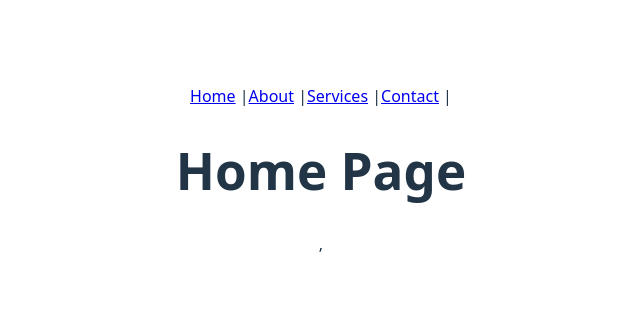
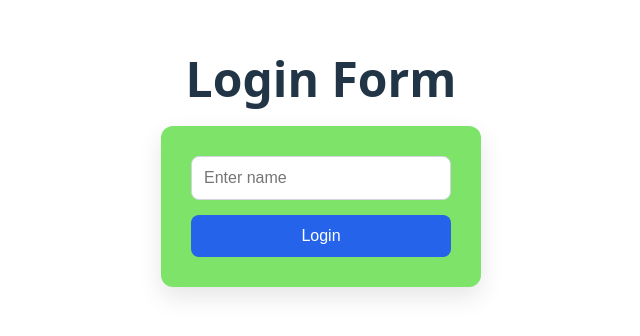
Before and after one commit to Yatheswar546/React, a React (Vite) app: page / in a window 1280 px wide. Shown: the part 230-566 px from the top of the page, without its empty margins (319-959 px from the left). Built offline with nearby package versions, Linux system fonts and the light colour scheme.

Commit message:
ProgrammaticNavigation-1

```diff
--- a/src/App.css
+++ b/src/App.css
@@ -1,6 +1,11 @@
 #root {
-  max-width: 1280px;
+  width: 100%;
   margin: 0 auto;
   padding: 2rem;
   text-align: center;
+
+  min-height: 100vh;
+  display: flex;
+  justify-content: center;
+  align-items: center;
 }
--- a/src/App.jsx
+++ b/src/App.jsx
@@ -13,24 +13,26 @@ import './App.css'
 
 // import ToggleCounter from './concepts/05. ConditionalRendering/ConditionalRendering';
 
-import { Router, Route, Routes } from 'react-router-dom';
-import Navbar from './concepts/06. ReactRouter/Navbar'
-import About from './concepts/06. ReactRouter/pages/About';
-import Contact from './concepts/06. ReactRouter/pages/Contact';
-import Home from './concepts/06. ReactRouter/pages/Home';
-import Services from './concepts/06. ReactRouter/pages/Services';
+// import { Route, Routes } from 'react-router-dom';
+// import Navbar from './concepts/06. ReactRouter/Navbar'
+// import About from './concepts/06. ReactRouter/pages/About';
+// import Contact from './concepts/06. ReactRouter/pages/Contact';
+// import Home from './concepts/06. ReactRouter/pages/Home';
+// import Services from './concepts/06. ReactRouter/pages/Services';
+
+import { Route, Routes } from 'react-router-dom';
+// import GoToCart from './concepts/07. ProgrammaticNavigation/GoToCart';
+// import Cart from './concepts/07. ProgrammaticNavigation/pages/Cart';
+import Dashboard from './concepts/07. ProgrammaticNavigation/pages/Dashboard';
+import Login from './concepts/07. ProgrammaticNavigation/LoginPage';
 
 function App() {
 
   return (
     <>
-      <Navbar />
-
       <Routes>
-        <Route path="/" element={<Home />} />
-        <Route path="/About" element={<About />} />
-        <Route path="/Contact" element={<Contact />} />
-        <Route path="/Services" element={<Services />} />
+        <Route path="/" element={<Login />} />
+        <Route path="/dashboard" element={<Dashboard />} />
       </Routes>
     </>
   );
--- a/src/concepts/07. ProgrammaticNavigation/GoToCart.jsx
+++ b/src/concepts/07. ProgrammaticNavigation/GoToCart.jsx
@@ -9,10 +9,10 @@ export default function GoToCart() {
     }
 
     return (
-        <>
+        <div>
             <h1>Products Page</h1>
-            <button onClick={handleClick()}>Go to Cart</button>
-        </>
+            <button onClick={handleClick}>Go to Cart</button>
+        </div>
     );
 
 }
--- /dev/null
+++ b/src/concepts/07. ProgrammaticNavigation/LoginPage.jsx
@@ -0,0 +1,34 @@
+import { useNavigate } from "react-router-dom";
+import { useState } from "react";
+
+export default function Login() {
+
+    const navigate = useNavigate();
+    const [username, setUsername] = useState("");
+
+    function handleLogin(e){
+        e.preventDefault();
+
+        if(username.trim() === "admin") {
+            navigate('/dashboard');
+        } else {
+            alert('Invalid User');
+        }
+    }
+
+    return (
+        <div>
+            <h1 className="loginHeading">Login Form</h1>
+            <form onSubmit={handleLogin}>
+                <input
+                    type="text"
+                    placeholder="Enter name"
+                    value={username}
+                    onChange={(e) => setUsername(e.target.value)}
+                />
+                <button type="submit" className="formButton">Login</button>
+            </form>
+        </div>
+    );
+
+}
--- a/src/concepts/07. ProgrammaticNavigation/pages/Cart.jsx
+++ b/src/concepts/07. ProgrammaticNavigation/pages/Cart.jsx
@@ -1,7 +1,3 @@
 export default function Cart() {
-    return (
-        <>
-            <h1>Cart Page</h1>
-        </>
-    );
+    return <h1>Cart Page</h1>;
 }
--- /dev/null
+++ b/src/concepts/07. ProgrammaticNavigation/pages/Dashboard.jsx
@@ -0,0 +1,7 @@
+export default function Dashboard() {
+    return (
+        <>
+            <h1>Welcome to Dashboard</h1>
+        </>
+    );
+}
--- a/src/index.css
+++ b/src/index.css
@@ -13,12 +13,18 @@
   -moz-osx-font-smoothing: grayscale;
 }
 
+* {
+  margin: 0;
+  padding: 0;
+  box-sizing: border-box;
+}
+
 body {
-  margin: 0;
+  min-height: 100vh;
+  width: 100%;
   display: flex;
-  place-items: center;
-  min-width: 320px;
-  min-height: 100vh;
+  justify-content: center;
+  align-items: center;
 }
 
 h1 {
@@ -40,6 +46,54 @@ button{
   margin-top: 20px;
 }
 
+/* Form Styling Start */
+
+.loginHeading {
+  margin-bottom: 20px;
+  font-size: 48px;
+}
+
+form {
+  background: #7ee369;
+  padding: 30px;
+  border-radius: 12px;
+  width: 320px;
+  box-shadow: 0 10px 25px rgba(0, 0, 0, 0.1);
+  text-align: center;
+}
+
+input {
+  width: 100%;
+  padding: 12px;
+  margin-bottom: 15px;
+  border: 1px solid #d1d5db;
+  border-radius: 8px;
+  font-size: 16px;
+  outline: none;
+}
+
+input:focus {
+  border-color: #2563eb;
+}
+
+.formButton {
+  width: 100%;
+  padding: 12px;
+  margin: 0;
+  background-color: #2563eb;
+  color: white;
+  border: none;
+  border-radius: 8px;
+  font-size: 16px;
+  cursor: pointer;
+}
+
+.formButton:hover {
+  background-color: #1d4ed8;
+}
+
+/* Form Styling End */
+
 @media (prefers-color-scheme: light) {
   :root {
     color: #213547;
--- a/src/main.jsx
+++ b/src/main.jsx
@@ -8,6 +8,6 @@ createRoot(document.getElementById('root')).render(
   <BrowserRouter>
     <StrictMode>
       <App />
-    </StrictMode>,
+    </StrictMode>
   </BrowserRouter>
 )
```
Also changed, not shown: src/concepts/06. ReactRouter/notes.txt (deleted), src/concepts/07. ProgrammaticNavigation/README.md, src/concepts/07. ProgrammaticNavigation/notes.txt (deleted).
